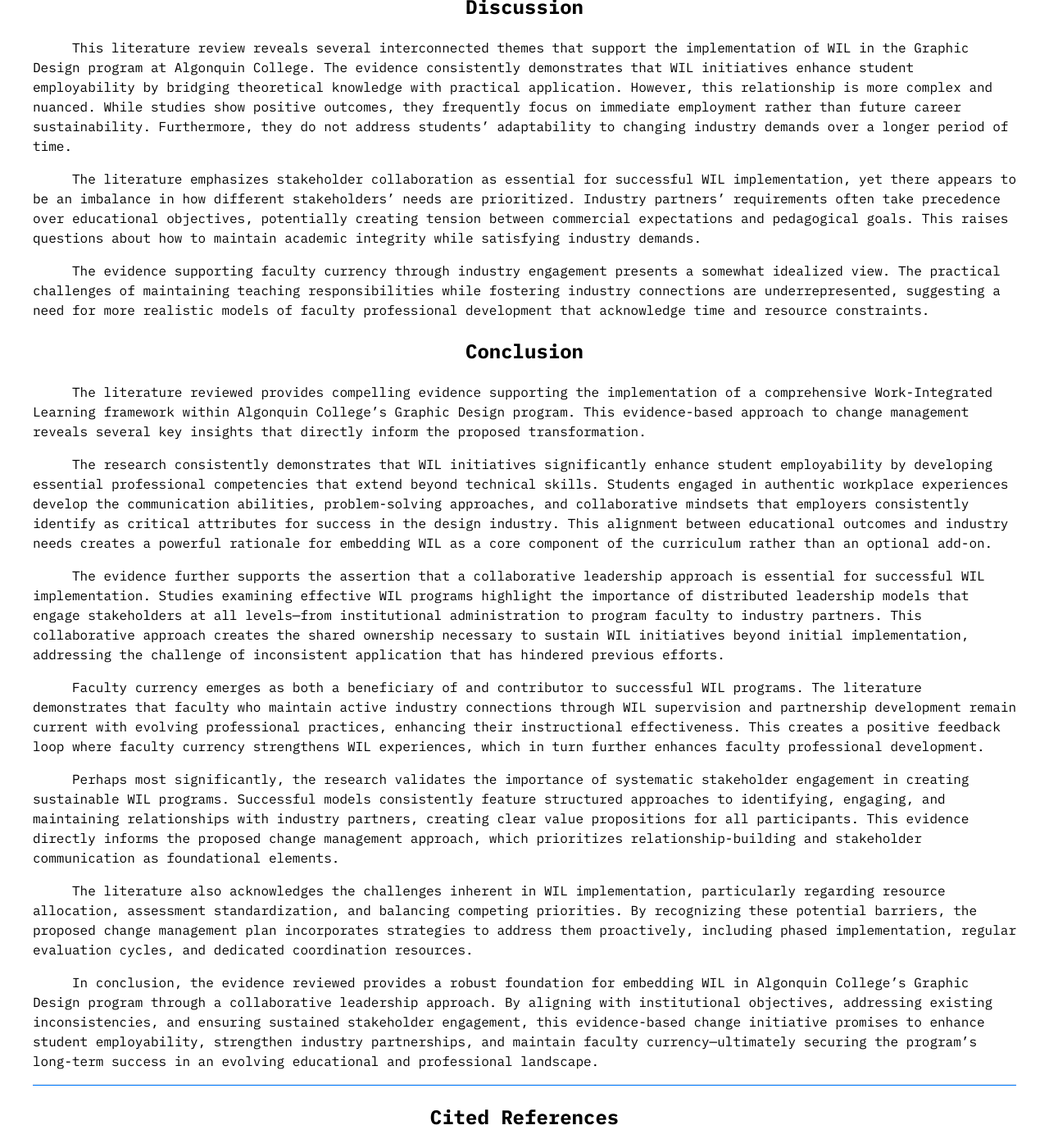
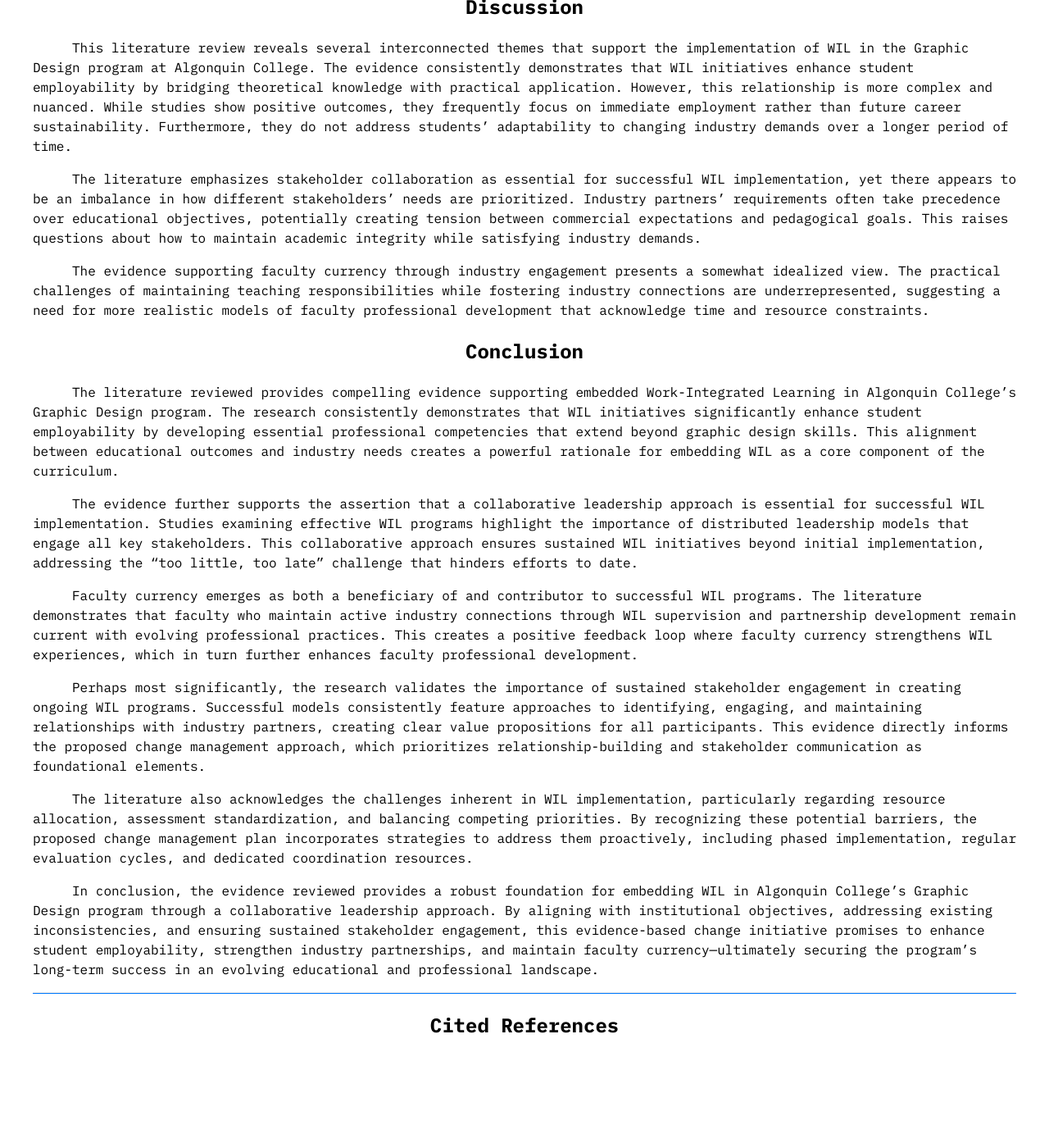
Before and after one commit to AlainParadis/HEAL610, a Jekyll site: the page built from lit-review.md, in a window 1280 px wide and 1400 px high, scrolled down 6722 px. Shown: the whole window at 82% size. Built offline with Jekyll 4.4.1, drawn with Linux system fonts in a browser that asks for light colours; after the commit the page ends 8010 px from its top, so only the background shows below that.

Commit message:
edit conclusion

```diff
--- a/lit-review.md
+++ b/lit-review.md
@@ -119,15 +119,13 @@ The evidence supporting faculty currency through industry engagement presents a
 
 ## Conclusion
 
-The literature reviewed provides compelling evidence supporting the implementation of a comprehensive Work-Integrated Learning framework within Algonquin College's Graphic Design program. This evidence-based approach to change management reveals several key insights that directly inform the proposed transformation.
+The literature reviewed provides compelling evidence supporting embedded Work-Integrated Learning in Algonquin College's Graphic Design program. The research consistently demonstrates that WIL initiatives significantly enhance student employability by developing essential professional competencies that extend beyond graphic design skills. This alignment between educational outcomes and industry needs creates a powerful rationale for embedding WIL as a core component of the curriculum.
 
-The research consistently demonstrates that WIL initiatives significantly enhance student employability by developing essential professional competencies that extend beyond technical skills. Students engaged in authentic workplace experiences develop the communication abilities, problem-solving approaches, and collaborative mindsets that employers consistently identify as critical attributes for success in the design industry. This alignment between educational outcomes and industry needs creates a powerful rationale for embedding WIL as a core component of the curriculum rather than an optional add-on.
+The evidence further supports the assertion that a collaborative leadership approach is essential for successful WIL implementation. Studies examining effective WIL programs highlight the importance of distributed leadership models that engage all key stakeholders. This collaborative approach ensures sustained WIL initiatives beyond initial implementation, addressing the "too little, too late" challenge that hinders efforts to date.
 
-The evidence further supports the assertion that a collaborative leadership approach is essential for successful WIL implementation. Studies examining effective WIL programs highlight the importance of distributed leadership models that engage stakeholders at all levels—from institutional administration to program faculty to industry partners. This collaborative approach creates the shared ownership necessary to sustain WIL initiatives beyond initial implementation, addressing the challenge of inconsistent application that has hindered previous efforts.
+Faculty currency emerges as both a beneficiary of and contributor to successful WIL programs. The literature demonstrates that faculty who maintain active industry connections through WIL supervision and partnership development remain current with evolving professional practices. This creates a positive feedback loop where faculty currency strengthens WIL experiences, which in turn further enhances faculty professional development.
 
-Faculty currency emerges as both a beneficiary of and contributor to successful WIL programs. The literature demonstrates that faculty who maintain active industry connections through WIL supervision and partnership development remain current with evolving professional practices, enhancing their instructional effectiveness. This creates a positive feedback loop where faculty currency strengthens WIL experiences, which in turn further enhances faculty professional development.
-
-Perhaps most significantly, the research validates the importance of systematic stakeholder engagement in creating sustainable WIL programs. Successful models consistently feature structured approaches to identifying, engaging, and maintaining relationships with industry partners, creating clear value propositions for all participants. This evidence directly informs the proposed change management approach, which prioritizes relationship-building and stakeholder communication as foundational elements.
+Perhaps most significantly, the research validates the importance of sustained stakeholder engagement in creating ongoing WIL programs. Successful models consistently feature approaches to identifying, engaging, and maintaining relationships with industry partners, creating clear value propositions for all participants. This evidence directly informs the proposed change management approach, which prioritizes relationship-building and stakeholder communication as foundational elements.
 
 The literature also acknowledges the challenges inherent in WIL implementation, particularly regarding resource allocation, assessment standardization, and balancing competing priorities. By recognizing these potential barriers, the proposed change management plan incorporates strategies to address them proactively, including phased implementation, regular evaluation cycles, and dedicated coordination resources.
 
```
